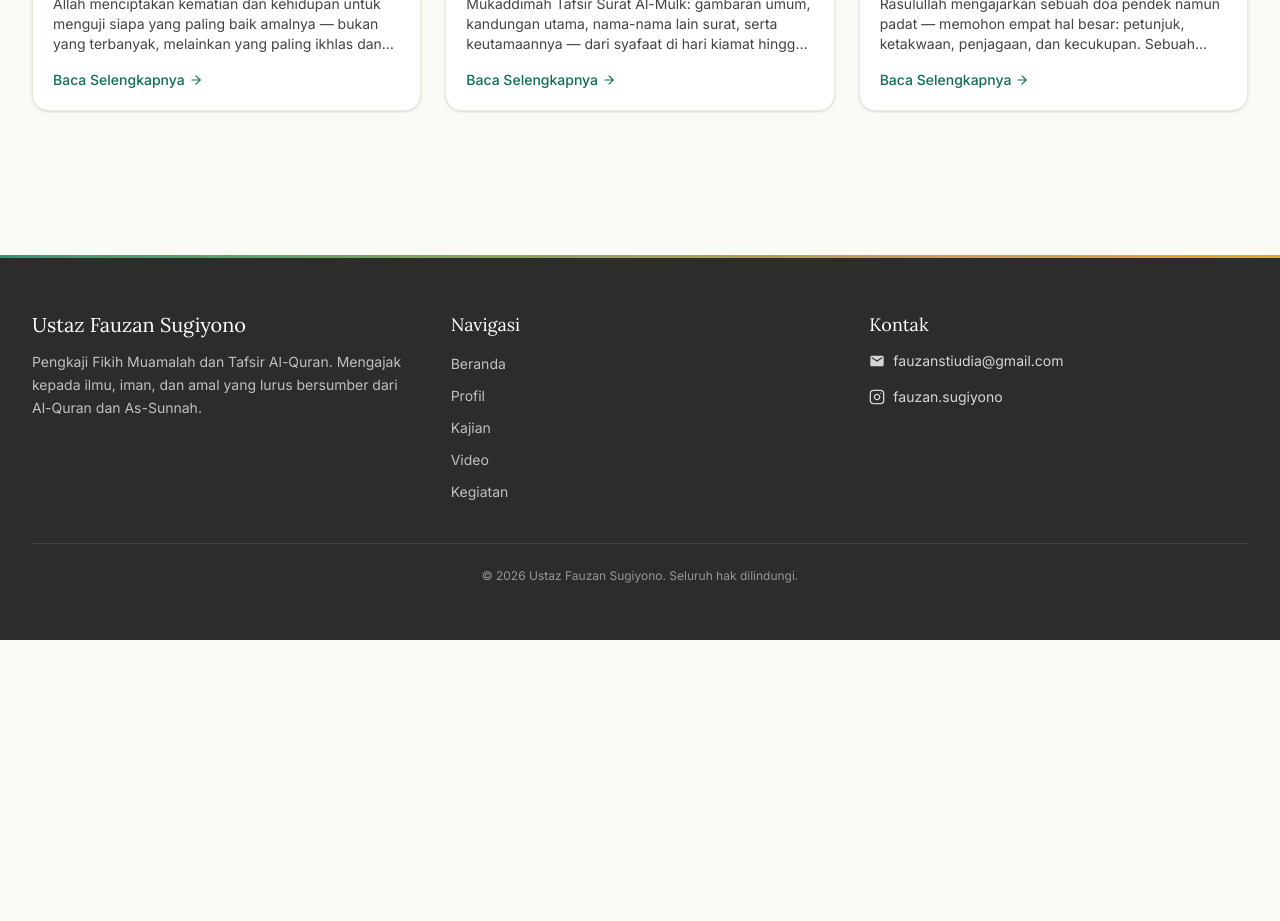
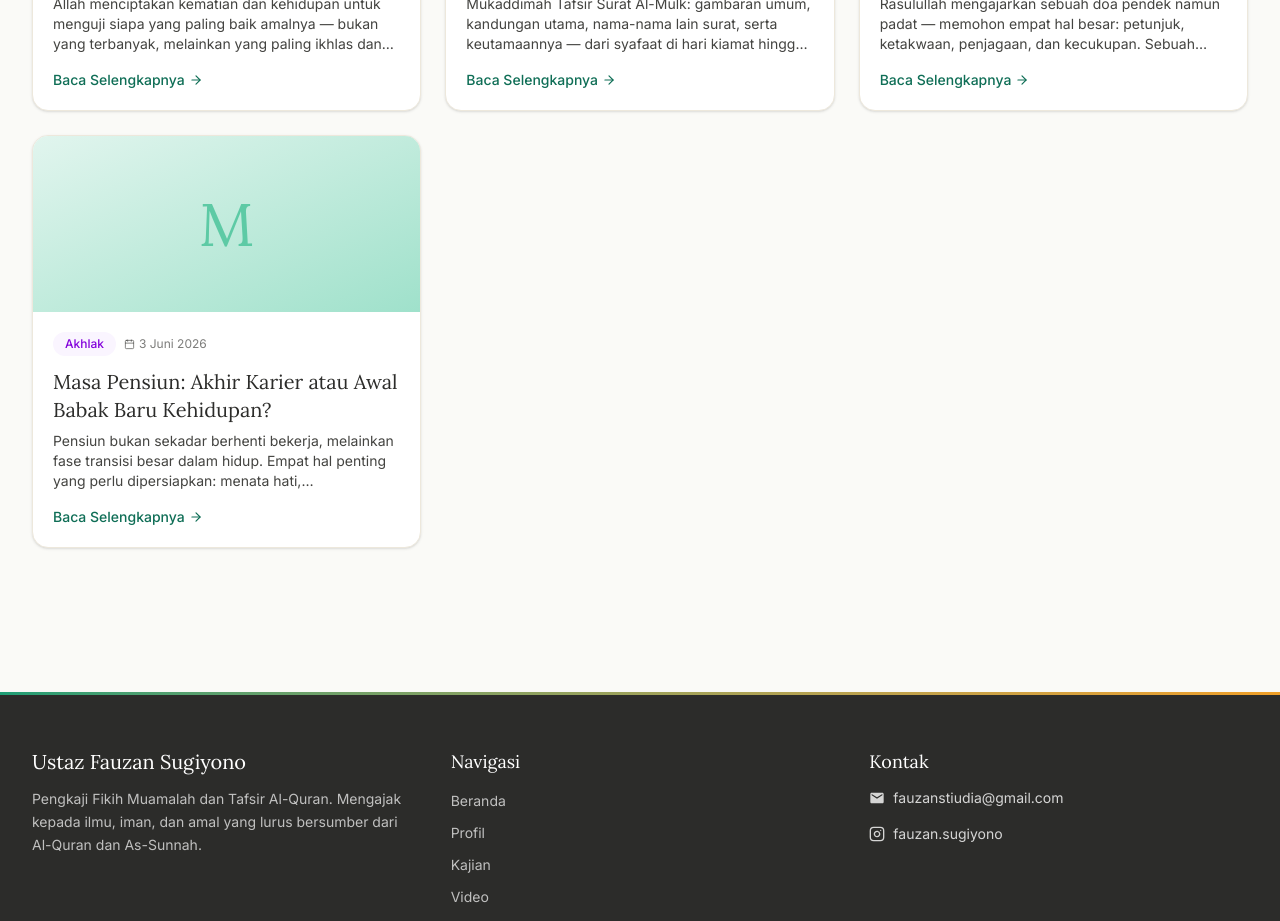
Before and after one commit to ilycode1/UserProfile-UstFauzan-NextJs, a Next.js app: page /artikel in a window 1280 px wide. Shown: the part 2460-3381 px from the top of the page. Before the commit the page ends 3100 px from the top, so only its background shows below. Built offline with nearby package versions, Linux system fonts and the light colour scheme.

Commit message:
new artikel

```diff
--- a/src/data/artikel.js
+++ b/src/data/artikel.js
@@ -944,6 +944,64 @@ export const artikelList = [
     date: "2021-02-12",
     image: "/assets/artikel/content-15.webp",
   },
+  {
+    id: 16,
+    slug: "masa-pensiun-akhir-karier-atau-awal-babak-baru-kehidupan",
+    title: "Masa Pensiun: Akhir Karier atau Awal Babak Baru Kehidupan?",
+    excerpt: "Pensiun bukan sekadar berhenti bekerja, melainkan fase transisi besar dalam hidup. Empat hal penting yang perlu dipersiapkan: menata hati, mengamankan keuangan, menjaga kesehatan, dan menyesuaikan gaya hidup.",
+    content: `
+      <p><em>Oleh: Fauzan Sugiyono, Lc<br />(Penyuluh Agama Islam KUA Sukmajaya Kota Depok)</em></p>
+
+      <p>Banyak orang memandang pensiun sebagai garis akhir perjalanan hidup. Selama puluhan tahun seseorang bekerja, mengejar target, membangun karier, mengumpulkan aset, membesarkan anak, dan memenuhi berbagai tuntutan kehidupan. Ketika SK pensiun diterima, tidak sedikit yang merasakan kegelisahan, stres. Pertanyaan mulai bermunculan dalam benak mereka. Bagaimana kehidupan setelah tidak lagi bekerja? Apakah uang pensiun cukup untuk memenuhi kebutuhan hidup? Setelah pensiun mau ngapain? Bagaimana jika sakit? Dan yang lebih penting, apakah hidup masih memiliki makna setelah jabatan dan pekerjaan ditinggalkan?</p>
+
+      <p>Kegelisahan tersebut sebenarnya sangat wajar. Menurut berbagai penelitian psikologi, masa pensiun merupakan salah satu fase transisi terbesar dalam kehidupan seseorang, sejajar dengan pernikahan, kelahiran anak, atau kehilangan pasangan hidup. Karena itu, menghadapi masa pensiun tidak cukup hanya dengan menyiapkan dana pensiun. Yang lebih penting adalah mempersiapkan hati, keuangan, kesehatan, dan gaya hidup secara bersamaan.</p>
+
+      <h2>Pertama: Menata Hati dan Menyiapkan Mental</h2>
+
+      <p>Masalah terbesar yang sering dihadapi pensiunan bukanlah kekurangan uang, melainkan kehilangan peran dan makna hidup. Selama puluhan tahun seseorang dikenal sebagai kepala dinas, ASN, Kepala Sekolah, dosen, manajer, direktur, atau karyawan perusahaan. Namun ketika pensiun tiba, semua atribut tersebut perlahan hilang. Banyak orang yang ternyata tidak siap menghadapi kenyataan bahwa dirinya bukan lagi pusat perhatian sebagaimana ketika masih aktif bekerja.</p>
+
+      <p>Dalam ilmu psikologi dikenal istilah <em>post power syndrome</em>, yaitu kondisi ketika seseorang mengalami tekanan psikologis setelah kehilangan jabatan, kekuasaan, atau posisi sosial yang selama ini dimiliki. Gejalanya dapat berupa mudah marah, sensitif, merasa tidak dihargai, menarik diri dari lingkungan sosial, hingga mengalami depresi. Oleh karena itu, menghadapi pensiun adalah menerima kenyataan bahwa hidup memang memiliki fase-fase yang harus dilalui. Tidak ada jabatan yang abadi. Tidak ada kekuasaan yang kekal. Semua manusia akan sampai pada titik ketika mereka harus meninggalkan dunia kerja.</p>
+
+      <p>Bagi seorang muslim, semua ada masanya, keyakinannya adalah semua berasal dari Allah dan akan kembali kepada Allah. Masa pensiun justru dapat menjadi kesempatan emas untuk lebih mendekatkan diri kepada Allah SWT. Kesibukan pekerjaan yang selama ini menyita waktu kini berkurang. Waktu yang dahulu habis untuk rapat, perjalanan dinas, dan pekerjaan administratif dapat dialihkan untuk memperbanyak ibadah, menghadiri majelis ilmu, membaca Al-Qur'an, bersedekah, dan melakukan berbagai amal kebajikan.</p>
+
+      <p>Lebih dari itu, usia pensiun juga mengingatkan manusia akan dekatnya perjalanan menuju akhirat. Rasulullah SAW wafat pada usia 63 tahun. Sementara sebagian besar ASN di Indonesia pensiun pada usia 58 atau 60 tahun. Artinya, secara statistik seseorang telah memasuki fase akhir kehidupannya. Kesadaran ini seharusnya melahirkan sikap muhasabah, memperbanyak taubat, memperbaiki hubungan dengan keluarga, melunasi hutang, dan memperbanyak amal jariyah.</p>
+
+      <p>Seorang ulama besar, Imam Al-Ghazali, mengingatkan bahwa orang yang cerdas bukanlah orang yang paling banyak mengumpulkan harta, tetapi orang yang paling banyak mempersiapkan bekal untuk kehidupan setelah kematian. Oleh karena itu, pensiun sejatinya bukan hanya persiapan hidup setelah bekerja, tetapi juga persiapan menuju kehidupan yang kekal di akhirat.</p>
+
+      <h2>Kedua: Menata dan Mengamankan Keuangan</h2>
+
+      <p>Tidak sedikit pensiunan yang mengalami kesulitan ekonomi hanya beberapa tahun setelah pensiun. Masalahnya bukan pada kecil atau besarnya dana pensiun, melainkan pada cara mengelolanya. Oleh karena itu, yang harus dilakukan adalah melakukan "audit" keuangan secara menyeluruh. Seseorang perlu mengetahui dengan pasti berapa jumlah aset yang dimiliki, berapa hutang yang masih harus dibayar, berapa tabungan yang tersedia, berapa piutang yang mungkin dapat ditagih, serta berapa kebutuhan hidup yang harus dipenuhi setiap bulan. Agak ribet sih, namun itulah cara jujur menilai harta kita setelah pensiun.</p>
+
+      <p>Sebagai ilustrasi, seorang pegawai menerima dana pensiun sebesar Rp600 juta. Ia juga memiliki tabungan Rp150 juta dan rumah senilai Rp800 juta. Di sisi lain, ia masih memiliki hutang kendaraan Rp50 juta dan hutang pribadi Rp30 juta. Dengan audit sederhana ini, ia dapat mengetahui kondisi keuangannya secara objektif sebelum mengambil keputusan.</p>
+
+      <p>Hal yang sering menjadi kesalahan adalah menganggap seluruh dana pensiun sebagai uang yang siap dibelanjakan. Akibatnya, banyak orang membeli mobil baru, merenovasi rumah secara berlebihan, atau membuka usaha tanpa pengalaman. Dalam waktu singkat dana pensiun habis tanpa menghasilkan sumber pendapatan baru. Tokoh investasi dunia, Warren Buffett, pernah mengatakan:</p>
+
+      <blockquote>"Jika Anda tidak menemukan cara menghasilkan uang saat tidur, Anda akan bekerja sampai mati."</blockquote>
+
+      <p>Misalnya, seseorang memiliki dana Rp500 juta. Jika seluruh dana tersebut disimpan dan digunakan untuk memenuhi kebutuhan hidup Rp7 juta per bulan, maka uang tersebut hanya akan bertahan sekitar enam tahun. Namun apabila sebagian dana digunakan untuk membeli kontrakan yang menghasilkan Rp3 juta per bulan, sementara sebagian lainnya ditempatkan pada instrumen investasi syariah dengan imbal hasil rata-rata Rp2 juta per bulan, maka terdapat tambahan pendapatan Rp5 juta setiap bulan yang dapat memperpanjang daya tahan keuangan keluarga.</p>
+
+      <h2>Ketiga: Menjaga Kesehatan Sebagai Aset Termahal</h2>
+
+      <p>Banyak orang menghabiskan masa muda untuk mencari uang, lalu menghabiskan uangnya ketika tua untuk mencari kesehatan. Kalimat ini terdengar sederhana, tetapi sangat relevan bagi para pensiunan. Biaya berobat cenderung meningkat secara signifikan setelah usia 50 tahun. Penyakit seperti diabetes, hipertensi, penyakit jantung, stroke, gangguan sendi, dan berbagai penyakit degeneratif lainnya mulai banyak muncul pada usia tersebut. Karena itu, kesehatan harus dipandang sebagai investasi, bukan sekadar kebutuhan. Pensiunan yang sehat dapat menikmati hidup, beribadah dengan nyaman, berkumpul bersama keluarga, bepergian, dan melakukan berbagai aktivitas sosial. Sebaliknya, pensiunan yang sakit-sakitan sering kali menghabiskan sebagian besar waktu dan hartanya untuk pengobatan.</p>
+
+      <p>Menjaga kesehatan tidak selalu membutuhkan biaya besar. Jalan kaki selama 30 menit setiap hari, menjaga pola makan, mengurangi konsumsi gula berlebihan, berhenti merokok, memperbanyak konsumsi sayur dan buah, serta tidur yang cukup merupakan langkah sederhana yang memiliki manfaat luar biasa. Selain kesehatan fisik, kesehatan mental juga harus dijaga. Banyak pensiunan merasa hidupnya kosong karena kehilangan rutinitas. Oleh karena itu, mereka perlu memiliki aktivitas yang bermakna. Mengajar di pesantren, menjadi pembina majelis taklim, aktif dalam kegiatan masjid, menulis buku, berkebun, atau menjadi relawan sosial dapat membantu menjaga kesehatan mental sekaligus meningkatkan kualitas hidup.</p>
+
+      <h2>Keempat: Menyesuaikan Gaya Hidup dengan Realitas Baru</h2>
+
+      <p>Salah satu penyebab utama kegagalan keuangan pensiunan adalah ketidakmampuan menyesuaikan gaya hidup. Ketika masih aktif bekerja, seseorang mungkin menerima penghasilan Rp15 juta hingga Rp20 juta per bulan. Setelah pensiun, penghasilannya bisa turun menjadi Rp5 juta hingga Rp8 juta per bulan. Namun pengeluarannya tetap seperti ketika masih bekerja. Akibatnya, tabungan terus berkurang dan akhirnya habis.</p>
+
+      <p>Sebagai contoh, seorang pensiunan ASN menerima pensiun maksimal sekitar sebesar Rp4 juta per bulan (tergantung lembaga dan golongan). Namun pengeluaran bulanannya mencapai Rp8 juta karena masih mempertahankan gaya hidup lama. Selisih Rp4 juta harus diambil dari tabungan. Dalam setahun, tabungannya berkurang Rp48 juta.</p>
+
+      <p>Tidak sedikit pula pensiunan yang terjebak pada euforia dana pensiun. Begitu menerima ratusan juta rupiah, mereka merasa menjadi orang kaya mendadak. Mobil diganti, rumah direnovasi, perjalanan wisata dilakukan berkali-kali, bahkan membuka bisnis besar tanpa pengalaman yang memadai. Akibatnya dana pensiun habis tanpa bekas. Padahal masa pensiun justru membutuhkan gaya hidup yang lebih sederhana, lebih terukur, dan lebih fokus pada kebutuhan daripada keinginan. Membuat anggaran bulanan menjadi sangat penting agar pengeluaran tetap terkendali, padahal pensiun adalah saat menikmati hasil kerja, bukan memulai kerja baru. Jika mampu membuka usaha baru, silahkan namun sadarilah anda sudah tidak seagresif masa muda. Maka, atur pola hidup dan mental. <em>(fzn)</em></p>
+
+      <hr />
+
+      <p><em>Penulis: Fauzan Sugiyono, Lc — Penyuluh Agama Islam KUA Sukmajaya Kota Depok</em><br /><em>Sumber: <a href="https://jabar.kemenag.go.id/opini/masa-pensiun-akhir-karier-atau-awal-babak-baru-kehidupan-XvnEkl" target="_blank" rel="noopener noreferrer">jabar.kemenag.go.id</a> (diterbitkan oleh Shinta Wulan Anggraeni)</em></p>
+    `,
+    category: "Akhlak",
+    date: "2026-06-03",
+    image: "",
+  },
 ];
 
 // Helper: format date dari "2024-11-10" → "10 November 2024"
```
Also changed, not shown: 1 other file (tests, documents, lock files or other folders).
